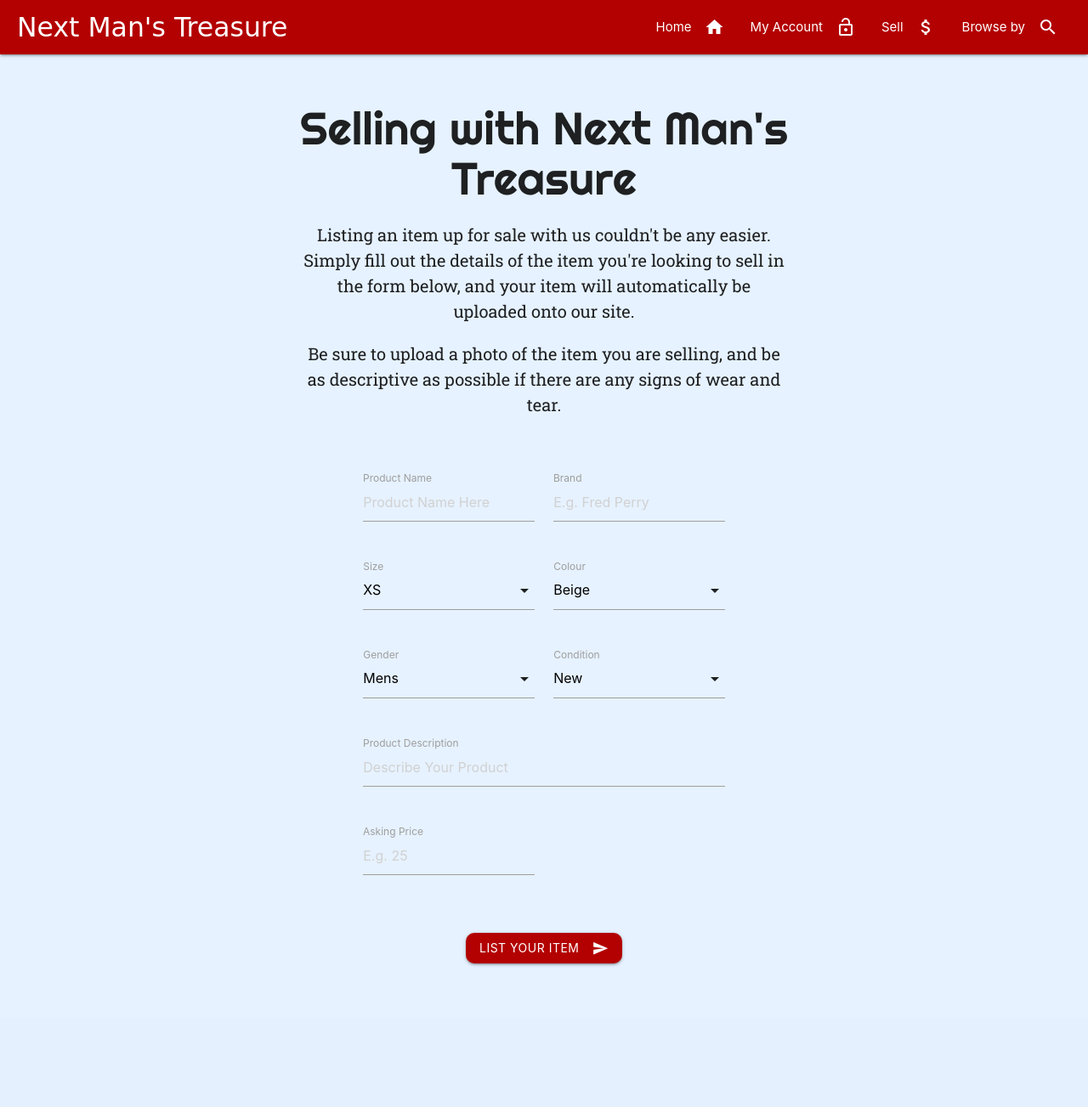
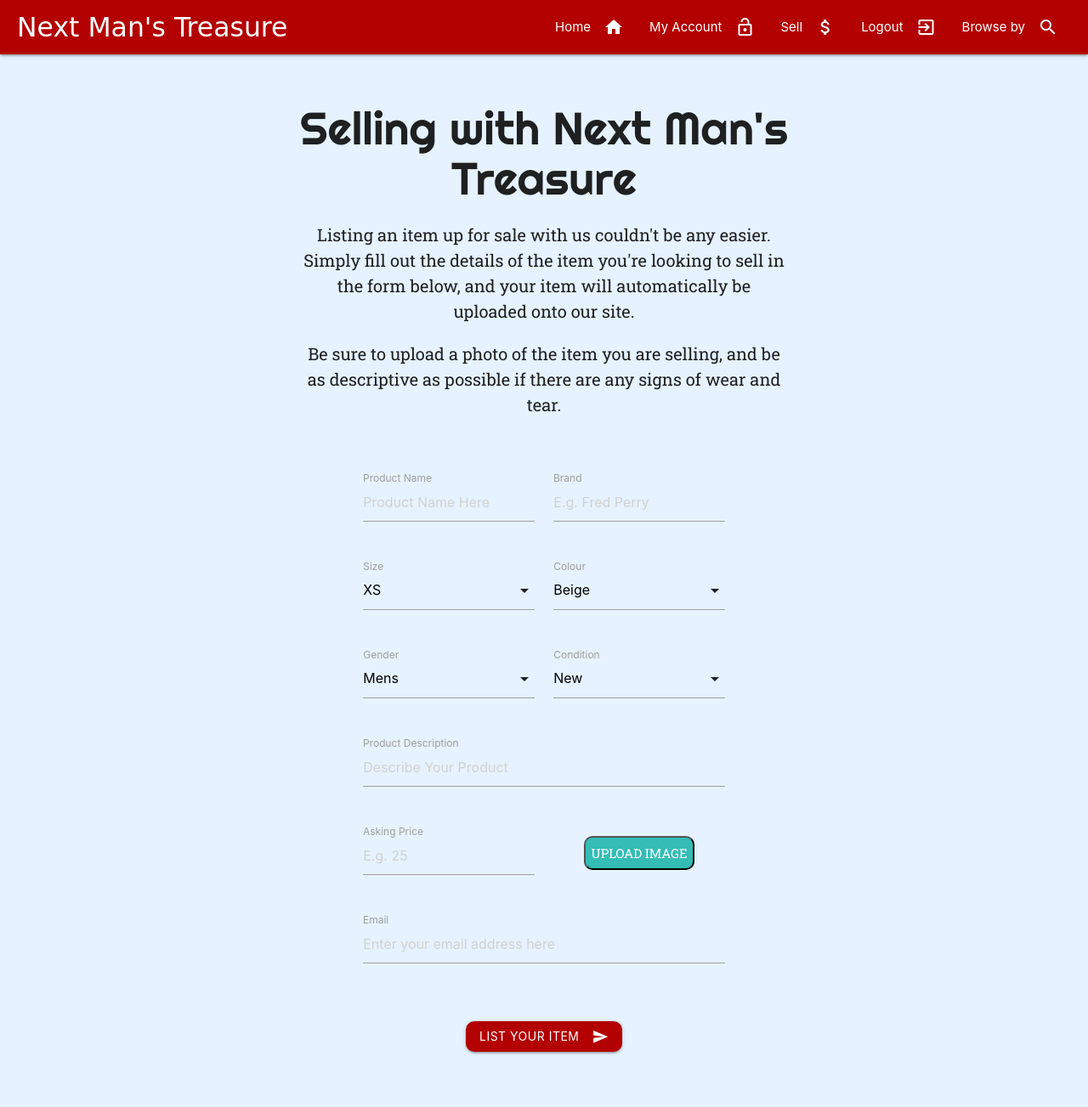
Before and after one commit to Code-Institute-Submissions/datacentric-project, a Flask app: page /sell in a window 1280 px wide. Shown: the whole page at 85% size. Before the commit the page ends 1137 px from the top, so only its background shows below. Run offline with Flask 2, Linux system fonts and the light colour scheme; some libraries are stand-ins or nearby versions; some web fonts are replaced.

Commit message:
Updated templates and py file

```diff
--- a/app.py
+++ b/app.py
@@ -1,13 +1,17 @@
 import os
 from flask import Flask, render_template, redirect, request, url_for, flash, session
 from flask_sqlalchemy import SQLAlchemy
-#from SQLAlchemy import Column, Integer, String, Unicode
 
 app = Flask('__name__')
+
 app.config['SQLALCHEMY_DATABASE_URI'] = 'postgresql://postgres:sixers1983@localhost/test'
 app.config['SQLALCHEMY_TRACK_MODIFICATIONS'] = True
+
 app.debug = True
 db = SQLAlchemy(app)
+
+""" Defines secret key necessary for session """
+app.secret_key = os.urandom(24)
 
 #username = os.getenv('C9_USER')
 
@@ -22,58 +26,70 @@ class User(db.Model):
         self.email = email
         self.password = password
 
-#class Items(db.Model):
-#    __tablename__ = 'Items'
-#    id = db.Column('id', db.Integer, primary_key=True)
-#    name = db.Column(db.Unicode(50))
-#    brand = db.Column(db.Unicode(20))
-#    size = db.Column(db.Unicode(4))
-#    colour = db.Column(db.Unicode(10))
-#    cond = db.Column(db.Unicode(15))
-#    gender = db.Column(db.Unicode(6))
-#    info = db.Column(db.Unicode(90))
-#    price = db.Column(db.Integer)
-#    contact = db.Column(db.Unicode(50))
+class Items(db.Model):
+    id = db.Column('id', db.Integer, primary_key=True)
+    name = db.Column(db.Unicode(50))
+    brand = db.Column(db.Unicode(20))
+    size = db.Column(db.Unicode(4))
+    colour = db.Column(db.Unicode(10))
+    cond = db.Column(db.Unicode(15))
+    gender = db.Column(db.Unicode(6))
+    info = db.Column(db.Unicode(90))
+    price = db.Column(db.Integer)
+    contact = db.Column(db.Unicode(50))
+    imageName = db.Column(db.String(50))
+    imageData = db.Column(db.LargeBinary)
 
-#    def __init__(self, id, name, brand, size, colour, cond, gender, info, price, contact):
-#        self.id = id
-#        self.name = name
-#        self.brand = brand
-#        self.size = size
-#        self.colour = colour
-#        self.cond = cond
-#        self.gender = gender
-#        self.info = info
-#        self.price = price
-#        self.contact = contact
+    def __init__(self, id, name, brand, size, colour, cond, gender, info, price, contact):
+        self.id = id
+        self.name = name
+        self.brand = brand
+        self.size = size
+        self.colour = colour
+        self.cond = cond
+        self.gender = gender
+        self.info = info
+        self.price = price
+        self.contact = contact
 
 # (name VARCHAR(50), brand VARCHAR(20), size VARCHAR(4), colour VARCHAR(10), cond VARCHAR(15), gender VARCHAR(6), info VARCHAR(100), price int, contact VARCHAR(50));
 
 """ --------------- Routes --------------- """
 
-@app.route('/', methods=["GET"])
+@app.route('/', methods=["GET", "POST"])
 def index():
     if not session.get('logged_in'):
         return render_template('index.html')
     else:
-        return "Welcome back"
+        flash("You are now logged in to your Next Man's Treasure account")
     return render_template("index.html")
 
 @app.route('/user', methods=["GET", "POST"])
 def user():
-    if request.method == "POST":
-        user = User(request.form['username'], request.form['email'], request.form['password'])
-        db.session.add(user)
-        db.session.commit()
-        return redirect(url_for('index'))
-    else:
-        return render_template("user.html", page_title="Log in to your Next Man's Treasure account")
+    return render_template("user.html", page_title="Log in to your account")
 
+@app.route('/add_user', methods=["GET", "POST"])
+def add_user():
+    """ Registers new users """
+    user = User(request.form['username'], request.form['email'], request.form['password'])
+    session['username'] = request.form['username']
+    db.session.add(user)
+    db.session.commit()
+    session['logged_in'] = True
+    return redirect(url_for('index'))
 
 #    if request.form['password'] == 'password' and request.form['username'] == 'admin':
 #        session['logged_in'] = True
 #    else:
 #        flash('Wrong username and/or password')
+
+@app.route('/logout')
+def logout():
+    """ Logs users out from the session """
+    session.pop('username', None)
+    session['logged_in'] = False
+    flash("You are now logged out")
+    return redirect(url_for('index'))
 
 @app.route('/sell', methods=["GET", "POST"])
 def sell():
@@ -89,6 +105,30 @@ def sell():
 #            return redirect(url_for('listed'))
     return render_template("sell.html", page_title="Selling with Next Man's Treasure")
 
+
+
+""" Testing upload mechanism """
+@app.route('/upload', methods=["POST"])
+def upload():
+    item = Items(request.form['name'], request.form['brand'], request.form['size'], request.form['colour'], request.form['cond'], request.form['gender'], request.form['info'], request.form['price'], request.form['contact'], request.files['inputFile'])
+    newFile = Items(imageName=file.filename, imageData=file.read())
+    db.session.add(item)
+    db.session.commit()
+
+    return 'Saved ' + file.filename + ' to the database.'
+
+
+
+
+#@app.route('/upload', methods=["POST"])
+#def upload():
+#    """ Uploads files to the SQL database """
+#    file = request.files['inputFile']
+#    newFile = Items(name=file.filename, data=file.read())
+#    db.session.add(newFile)
+#    db.session.commit()
+#    return file.filename
+
 @app.route('/listed')
 def listed():
     return render_template("listed.html", page_title="You're all set")
--- a/templates/base.html
+++ b/templates/base.html
@@ -65,6 +65,16 @@
                 font-family: 'Righteous', cursive;
                 background-color: #cce5ff;
             }
+            #loadFile{
+                height: 40px;
+                width: 130px;
+                font-family: 'Roboto Slab', serif;
+                text-align: center;
+                align-self: stretch !important;
+                background-color: #34bcb5;
+                color: #ffffff;
+                border-radius: 10px;
+            }
         </style>
     </head>
     <body>
@@ -84,6 +94,7 @@
               <li><a href="{{ url_for('index') }}">Home<i class="material-icons right">home</i></a></li>
               <li><a href="{{ url_for('user') }}">My Account<i class="material-icons right">lock_open</i></a></li>
               <li><a href="{{ url_for('sell') }}">Sell<i class="material-icons right">attach_money</i></a></li>
+              <li><a href="{{ url_for('logout') }}">Logout<i class="material-icons right">exit_to_app</i></a></li>
               <!-- Dropdown Trigger -->
               <li><a class="dropdown-trigger" href="#!" data-target="dropdown1">Browse by<i class="material-icons right">search</i></a></li>
             </ul>
@@ -96,12 +107,13 @@
           <li><a href="#!">Browse by Brand</a></li>
           <li><a href="#!">Browse by Gender</a></li>
           <li><a href="#!">Browse by Size</a></li>
+          <li><a href="{{ url_for('logout') }}">Logout</a></li>
         </ul>
         {% block content %}
         {% endblock %}
         <script src="https://cdnjs.cloudflare.com/ajax/libs/jquery/3.3.1/jquery.min.js"></script>
         <script src="https://cdnjs.cloudflare.com/ajax/libs/materialize/1.0.0-beta/js/materialize.min.js"></script>
-        <script src="C:/Users/Sam/Stream_One_Project/Bootstrap/js/bootstrap.js"></script>
+        <!-- <script src="C:/Users/Sam/Stream_One_Project/Bootstrap/js/bootstrap.js"></script> -->
         <script type="text/javascript">
 
             /* Dropdown side menu */
--- a/templates/sell.html
+++ b/templates/sell.html
@@ -22,8 +22,7 @@
         </div>
 
         <!-- FORM -->
-
-        <form class="col m6 s12" action="{{ request.path }}" method="POST">
+        <form class="col m6 s12" method="POST" action="{{ request.path }}" action="/upload" enctype="multipart/form-data">
           <div class="row">
             <div class="input-field col m6 s12">
               <input placeholder="Product Name Here" id="name" name="name" type="text" class="validate">
@@ -121,9 +121,15 @@
                   <input placeholder="E.g. 25" id="price" name="price" type="text" class="validate">
                   <label for="price">Asking Price</label>
               </div>
-              <div class="input-field col m6 s12">
-                  <!-- <input type="file" name="file"> -->
-                  <!-- <label>Image</label> -->
+              <div class="input-field col m6 s12 form-group" id="buttons">
+                  <input type="button" id="loadFile" value="UPLOAD IMAGE" onclick="document.getElementById('image').click();">
+                  <input id="image" name="inputFile" type="file" class="validate" style="display:none;">
+              </div>
+          </div>
+          <div class="row">
+              <div class="input-field col m12 s12">
+                  <input placeholder="Enter your email address here" id="info" name="info" type="text" class="validate">
+                  <label for="info">Email</label>
               </div>
           </div>
           <div class="row">
--- a/templates/user.html
+++ b/templates/user.html
@@ -53,7 +53,7 @@
 
             <div id="register-tab" class="col m12 s12">
             <br>
-              <form method="POST" action="/user">
+              <form method="POST" action="/add_user">
                 <div class="input-field col m12 s12">
                   <input placeholder="" id="username" name="username" type="text" class="validate">
                   <label for="name">Username</label>
```
Also changed, not shown: other parts of templates/sell.html (+12 -11 lines), templates/index.html (+11 -1 lines), test.py (deleted, +0 -100 lines), 1 other file.
